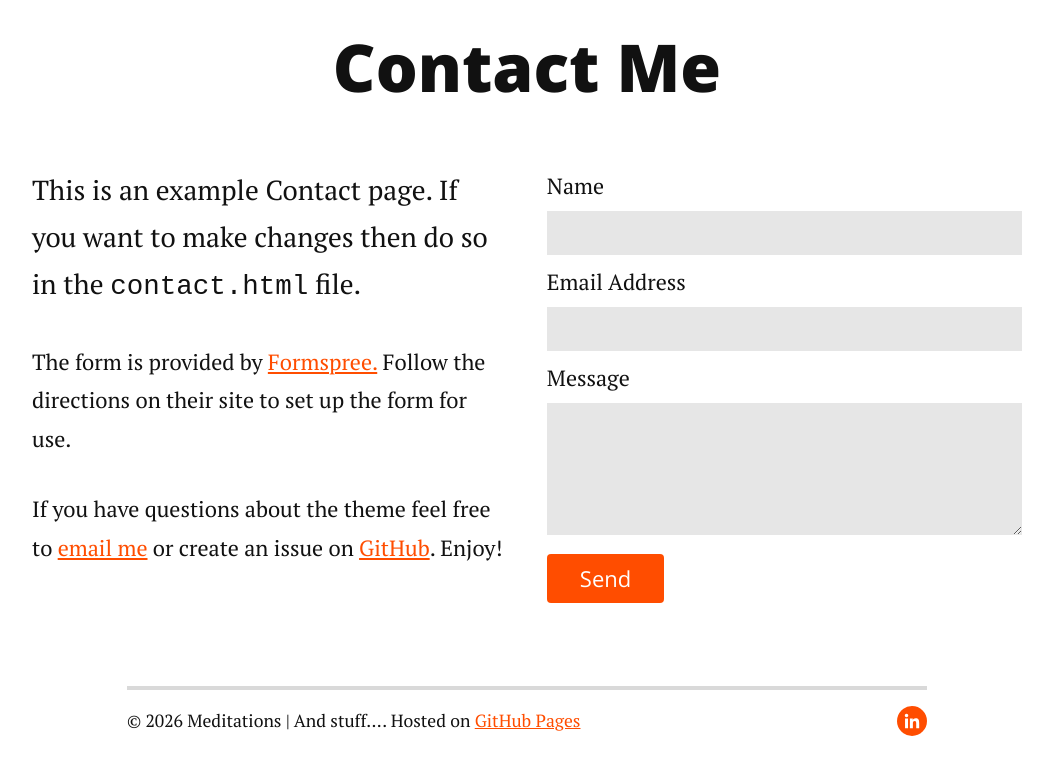
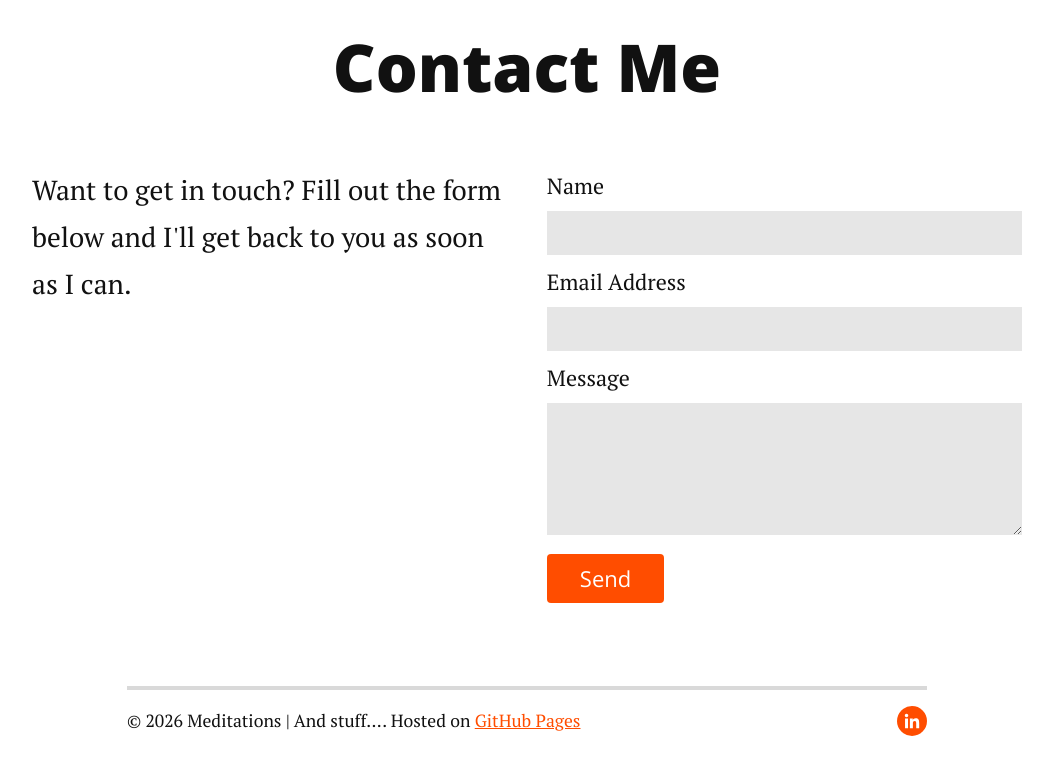
Before and after one commit to marcusmeditations/marcusmeditations.github.io, a Jekyll site: the page built from contact.md, in a window 1280 px wide. Shown: the part 330-1107 px from the top of the page, without its empty margins (113-1166 px from the left). Built offline with Jekyll 4.4.1, drawn with Linux system fonts in a browser that asks for light colours; nearby versions of some CDN libraries.

Commit message:
last minute revisions

```diff
--- a/_config.yml
+++ b/_config.yml
@@ -30,4 +30,4 @@ social:
 google_analytics: "UA-58263416-1"
 
 disqus:
-    shortname: brianmaierjr
+    shortname: marcusmeditations
--- a/contact.md
+++ b/contact.md
@@ -1,14 +1,12 @@
 ---
 layout: default
-title: Contact Long Haul
+title: Contact
 ---
 
 <div id="contact">
   <h1 class="pageTitle">Contact Me</h1>
   <div class="contactContent">
-    <p class="intro">This is an example Contact page. If you want to make changes then do so in the <code>contact.html</code> file.</p>
-    <p>The form is provided by <a href="http://formspree.io/">Formspree.</a> Follow the directions on their site to set up the form for use.</p>
-    <p>If you have questions about the theme feel free to <a href="mailto:brimaidesigns@gmail.com">email me</a> or create an issue on <a href="https://github.com/brianmaierjr/long-haul">GitHub</a>. Enjoy!</p>
+    <p class="intro">Want to get in touch? Fill out the form below and I'll get back to you as soon as I can.</p>
   </div>
   <form action="http://formspree.io/your@mail.com" method="POST">
     <label for="name">Name</label>
--- a/index.html
+++ b/index.html
@@ -1,6 +1,6 @@
 ---
 layout: default
-title: Long Haul
+title: Meditations | And stuff...
 ---
 
 <div class="home" id="home">
--- a/package.json
+++ b/package.json
@@ -6,7 +6,7 @@
   "scripts": {
     "test": "echo \"Error: no test specified\" && exit 1"
   },
-  "author": "Brian Maier Jr.",
+  "author": "Marcus",
   "license": "MIT",
   "devDependencies": {
     "browser-sync": "^3.0.2",
```
